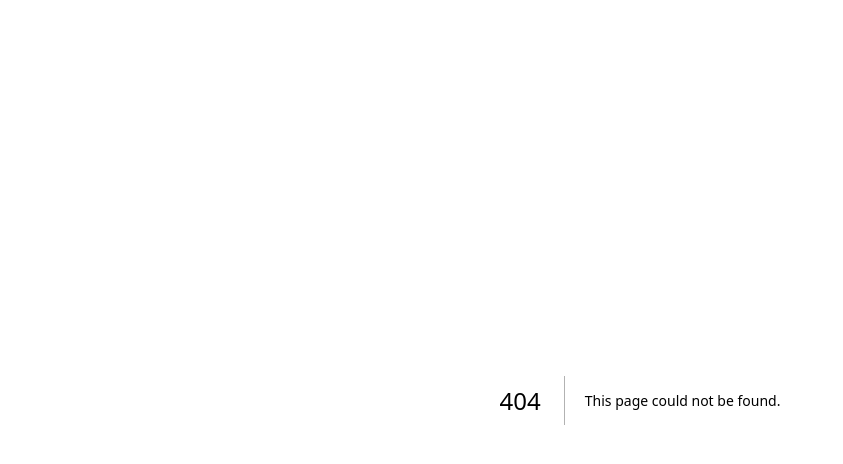
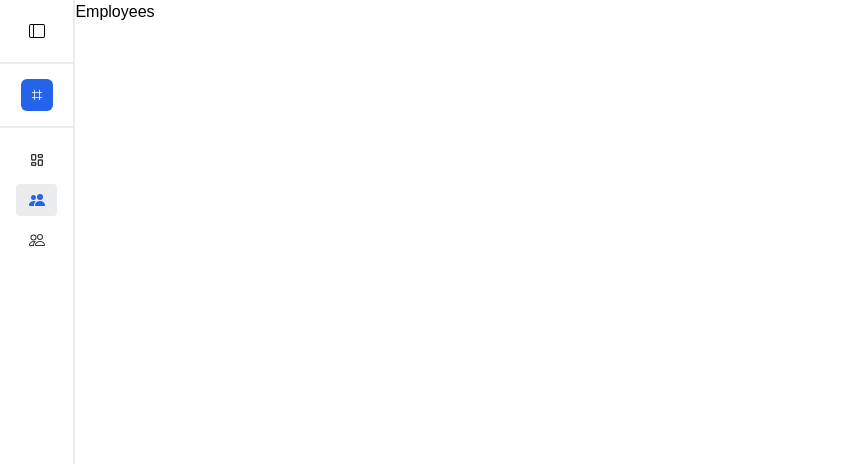
Before and after one commit to IdrisRoti/Tonnio, a Next.js app: page /employees in a window 1280 px wide. Before the commit this address had no page. Shown: the top 464 px of the page, without its empty margins (0-843 px from the left). Built offline with nearby package versions, Linux system fonts and the light colour scheme.

Commit message:
feat: create dashboard sidebar

```diff
--- a/app/(dashboard)/dashboard/page.tsx
+++ b/app/(dashboard)/dashboard/page.tsx
@@ -1,7 +1,11 @@
-import React from 'react'
+import ThemeToggler from "@/components/ThemeToggler"
 
 export default function Dashboard() {
   return (
-    <div>Dashboard</div>
+    <div className='container'>
+      <ThemeToggler />
+      <div className="h-screen"></div>
+      <div className="h-screen"></div>
+    </div>
   )
 }
--- /dev/null
+++ b/app/(dashboard)/employees/create/page.tsx
@@ -0,0 +1,7 @@
+import React from 'react'
+
+export default function CreateEmployee() {
+  return (
+    <div>CreateEmployee</div>
+  )
+}
--- /dev/null
+++ b/app/(dashboard)/employees/page.tsx
@@ -0,0 +1,7 @@
+import React from 'react'
+
+export default function Employees() {
+  return (
+    <div>Employees</div>
+  )
+}
--- a/app/(dashboard)/layout.tsx
+++ b/app/(dashboard)/layout.tsx
@@ -1,10 +1,10 @@
-import React from 'react'
+import Sidebar from '@/components/sidebar/Sidebar'
 
 export default function DashboardLayout({children}:{children: React.ReactNode}) {
   return (
-    <div>
-        DashboardLayout
-        {children}
+    <div className='bg-background min-h-screen flex w-screen'>
+      <Sidebar />
+      <main className='w-full h-screen overflow-y-auto'>{children}</main>
     </div>
   )
 }
--- a/app/globals.css
+++ b/app/globals.css
@@ -10,12 +10,15 @@ body {
   .text-balance {
     text-wrap: balance;
   }
+  .border-color {
+    @apply border-[var(--foreground)];
+  }
 }
 
 @layer base {
   :root {
-    --background: #f1f5f9;
-    --foreground: #fff;
+    --background: #fff;
+    --foreground: #ebeced;
     --card: 0 0% 100%;
     --card-foreground: 222.2 84% 4.9%;
     --popover: 0 0% 100%;
@@ -42,7 +45,7 @@ body {
   }
   .dark {
     --background: #101010;
-    --foreground: #1a1a1a;
+    --foreground: #2f2f2f;
     --card: 222.2 84% 4.9%;
     --card-foreground: 210 40% 98%;
     --popover: 222.2 84% 4.9%;
--- a/components/ThemeToggler.tsx
+++ b/components/ThemeToggler.tsx
@@ -29,9 +29,11 @@ export default function ThemeToggler() {
   return (
       <DropdownMenu modal={false}>
         <DropdownMenuTrigger className='outline-none'>Open</DropdownMenuTrigger>
-          <DropdownMenuContent className={cn('w-60 border shadow', darkMode && "bg-[#202020] border-gray-700")}>
+          <DropdownMenuContent className={cn('w-60 border shadow',
+            darkMode ? "bg-[#202020] border-[#2f2f2f]" : "bg-background"
+          )}>
               <DropdownMenuLabel className={cn("font-normal", darkMode && "text-background")}>Theme</DropdownMenuLabel>
-              <DropdownMenuItem className={cn(darkMode ? "focus:bg-zinc-700 focus:text-background" : "focus:bg-gray-200")} asChild>
+              <DropdownMenuItem className={cn(darkMode ? "focus:bg-[#2f2f2f] focus:text-background" : "focus:bg-[#ebeced]")} asChild>
                 <button
                   className={cn('w-full text-left cursor-pointer text-sm flex items-center',darkMode && "text-background")}
                   onClick={handleSetLightMode}
@@ -42,12 +44,12 @@ export default function ThemeToggler() {
                   </span>
                 </button>
               </DropdownMenuItem>
-              <DropdownMenuItem className={cn(darkMode ? "focus:bg-zinc-700 focus:text-background" : "focus:bg-gray-200")} asChild>
+              <DropdownMenuItem className={cn(darkMode ? "focus:bg-[#2f2f2f] focus:text-background" : "focus:bg-[#ebeced]")} asChild>
                 <button
                   className={cn('w-full text-left cursor-pointer text-sm flex items-center',darkMode && "text-background")}
                   onClick={handleSetDarkMode}
                 >
-                  <div className={cn('size-1.5 bg-[#101010] dark:bg-[#f1f5f9] rounded-full mr-2 bg-foreground', !darkMode && "opacity-0")} />
+                  <div className={cn('size-1.5 bg-[#101010] dark:bg-background rounded-full mr-2 bg-foreground', !darkMode && "opacity-0")} />
                   <span className=''>
                     Dark
                   </span>
--- /dev/null
+++ b/components/sidebar/Sidebar.tsx
@@ -0,0 +1,96 @@
+"use client"
+
+import { DashboardSidebarLinks } from '@/constants'
+import { cn } from '@/lib/utils';
+
+import { FrameIcon } from '@radix-ui/react-icons'
+import { FiChevronRight } from "react-icons/fi";
+import { BsLayoutSidebar } from "react-icons/bs";
+
+import Link from 'next/link';
+import { usePathname } from 'next/navigation';
+import { useState } from 'react';
+
+export default function Sidebar() {
+  const [showSideBar, setShowSidebar] = useState(false)
+  const [subLink, setSubLink] = useState<string | null>(null)
+
+  const pathname = usePathname()
+
+  return (
+      <aside className={cn('border-r-2 border-color bg-background transition', showSideBar ? "w-[20rem]" : "w-[5rem]")}>
+        <div className={cn('h-16 border-b-2 border-color px-4 flex items-center justify-between font-semibold text-xl', !showSideBar && "flex flex-col items-center justify-center")}>
+          <span className={cn(!showSideBar && "hidden")}>Tonnio</span>
+          <button
+           onClick={()=> setShowSidebar(prev=>!prev)} className='font-semibold transition hover:bg-foreground h-8 aspect-square grid place-items-center rounded-md'>
+            <BsLayoutSidebar className='w-4 h-4'/>
+          </button>
+        </div>
+        <div className={cn('h-16 border-b-2 border-color flex p-4 items-center', !showSideBar && "justify-center")}>
+          <div className='bg-primary text-white rounded-md grid place-items-center w-8 aspect-square'>
+            <FrameIcon className='w-3 h-3' />
+          </div>
+          <div className={cn("ml-2", !showSideBar && "hidden")}>
+            <h3 className='text-xs text-white/80'>Your Organisation</h3>
+            <h2 className='font-semibold'>Cookie Inc.</h2>
+          </div>
+        </div>
+        {/* Links */}
+        <nav className={cn('flex flex-col p-4 gap-2 text-black/80 dark:text-white/60', !showSideBar && "items-center")}>
+          {
+            DashboardSidebarLinks.map((link)=>{
+              const Icon = link.icon;
+              const IconActive = link.iconActive;
+
+              const isActive = pathname.includes(link.href);
+
+              return (
+                  <div className='flex flex-col w-full' key={link.label}>
+                    <Link
+                      {...(link.subLinks != null && {onClick: ()=>setSubLink(prev => prev === link.href ? null : link.href)})}
+                      href={link.href}
+                      className={cn('flex gap-2 items-center p-2 px-2 rounded-sm hover:bg-foreground transition w-full',
+                        isActive && "font-semibold bg-foreground text-primary",
+                        showSideBar ? "justify-between" : "justify-center"
+                      )}
+                    >
+                      <div className={cn("flex gap-2 items-center", !showSideBar && "justify-center")}>
+                        <span className=''>{isActive ? <IconActive className='text-primary' /> : <Icon />}</span>
+                        <p className={cn(!showSideBar && "hidden")}>{link.label}</p>
+                      </div>
+                      {/* SUBLINKS */}
+                      {
+                        link.subLinks != null &&
+                        <button
+                          className={cn("transition",
+                            subLink == link.href ? "rotate-90" : "",
+                            !showSideBar && "hidden"
+                          )}
+                        >
+                          <FiChevronRight />
+                        </button>
+                      }
+                    </Link>
+                    {
+                      link.subLinks != null && (
+                        <div className={cn("border-l px-2 my-2 flex flex-col",
+                          subLink == link.href ? "block" : "hidden",
+                          showSideBar ? "ml-4" :"hidden",
+                        )}
+                        >
+                          {link.subLinks.map((sublink)=>{
+                            return (
+                              <Link className='py-1.5 px-2 text-sm rounded-sm hover:bg-foreground transition block' key={sublink.label} href={sublink.href}>{sublink.label}</Link>
+                          )
+                          })}
+                        </div>
+                      )
+                    }
+                  </div>
+              )
+            })
+          }
+        </nav>
+      </aside>
+  )
+}
--- /dev/null
+++ b/constants.ts
@@ -0,0 +1,37 @@
+import { TbLayoutDashboard, TbLayoutDashboardFilled  } from "react-icons/tb";
+import { BsPeople, BsPeopleFill  } from "react-icons/bs";
+
+
+export const DashboardSidebarLinks = [
+    {
+        label: "Dashboard",
+        href: "/dashboard",
+        icon: TbLayoutDashboard,
+        iconActive: TbLayoutDashboardFilled,
+        subLinks: null,
+    },
+    {
+        label: "Employees",
+        href: "/employees",
+        icon: BsPeople,
+        iconActive: BsPeopleFill ,
+        subLinks: [
+            {
+                label: "Create Employee",
+                href: "/employees/create",
+            },
+        ],
+    },
+    {
+        label: "Vacancies",
+        href: "/vacancies",
+        icon: BsPeople,
+        iconActive: BsPeopleFill ,
+        subLinks: [
+            {
+                label: "Create Vacancy",
+                href: "/employees/create",
+            },
+        ],
+    },
+]
--- a/tailwind.config.ts
+++ b/tailwind.config.ts
@@ -10,6 +10,16 @@ const config: Config = {
   ],
   theme: {
   	extend: {
+		container: {
+			center: true,
+			padding: "20px"
+		},
+		screens: {
+			sm: "px",
+			md: "768px",
+			lg: "1024px",
+			xl: "1200px"
+		},
   		colors: {
   			background: 'var(--background)',
   			foreground: 'var(--foreground)',
```
